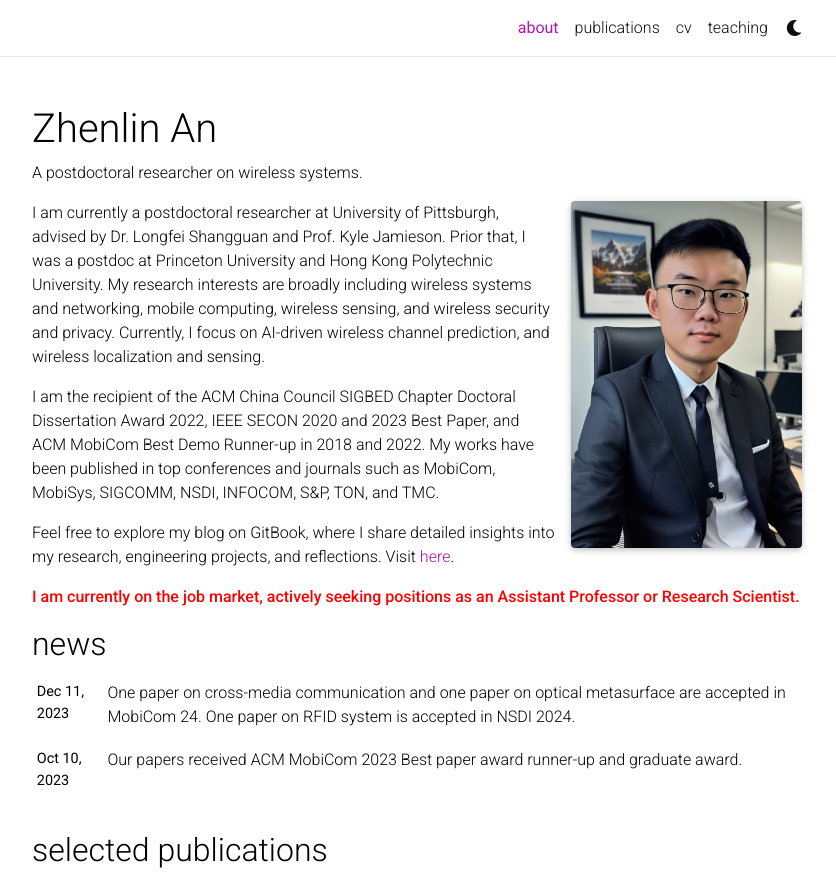
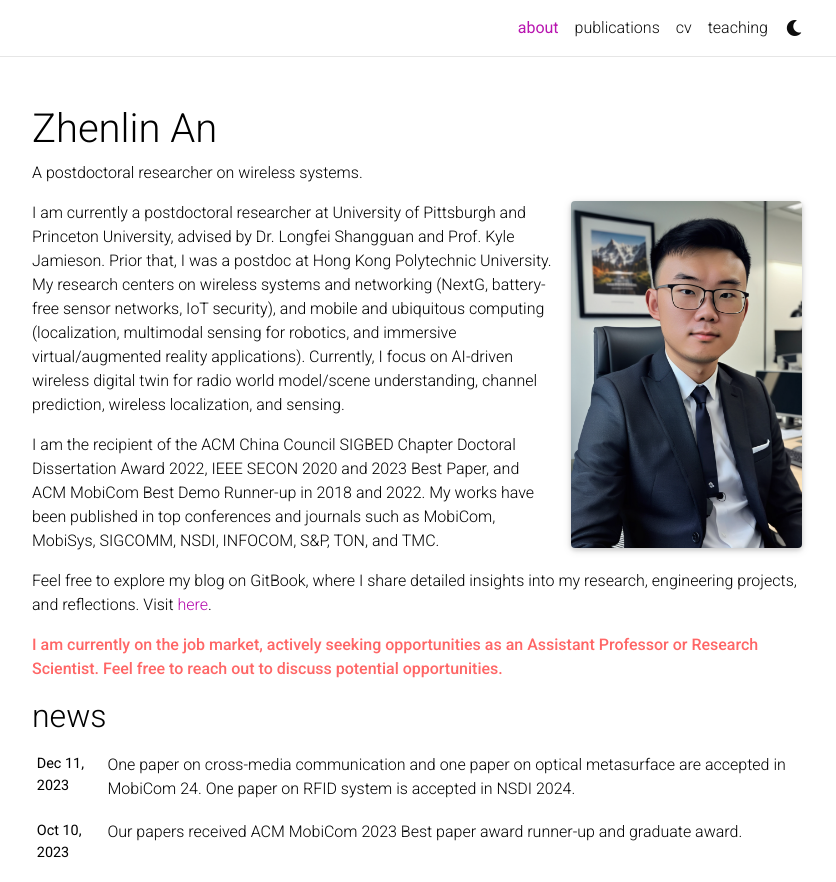
Before and after one commit to Anplus/anplus.github.io, a Jekyll site: the page built from _pages/about.md, in a window 1280 px wide and 1243 px high, cut to the strip 0-882 px from the top of the window. Shown: the whole strip, without its empty margins (223-1059 px from the left). Built offline with Jekyll 4.4.1, drawn with Linux system fonts in a browser that asks for light colours; full-size pictures stand in for the smaller copies a plugin makes; comment, search, counter and statistics services are not loaded; a style sheet for code colours, icons or effects is not loaded.

Commit message:
Update about.md

```diff
--- a/_pages/about.md
+++ b/_pages/about.md
@@ -15,13 +15,13 @@ selected_papers: true # includes a list of papers marked as "selected={true}"
 social: true  # includes social icons at the bottom of the page
 ---
 
-I am currently a postdoctoral researcher at University of Pittsburgh, advised by Dr. Longfei Shangguan and Prof. Kyle Jamieson. Prior that, I was a postdoc at Princeton University and Hong Kong Polytechnic University. My research interests are broadly including wireless systems and networking, mobile computing, wireless sensing, and wireless security and privacy. Currently, I focus on AI-driven wireless channel prediction, and wireless localization and sensing.
+I am currently a postdoctoral researcher at University of Pittsburgh and Princeton University, advised by Dr. Longfei Shangguan and Prof. Kyle Jamieson. Prior that, I was a postdoc at Hong Kong Polytechnic University. My research centers on wireless systems and networking (NextG, battery-free sensor networks, IoT security), and mobile and ubiquitous computing (localization, multimodal sensing for robotics, and immersive virtual/augmented reality applications). Currently, I focus on AI-driven wireless digital twin for radio world model/scene understanding, channel prediction, wireless localization, and sensing.
 
 I am the recipient of the ACM China Council SIGBED Chapter Doctoral Dissertation Award 2022, IEEE SECON 2020 and 2023 Best Paper, and ACM MobiCom Best Demo Runner-up in 2018 and 2022. My works have been published in top conferences and journals such as MobiCom, MobiSys, SIGCOMM, NSDI, INFOCOM, S&P, TON, and TMC.
 
 Feel free to explore my blog on GitBook, where I share detailed insights into my research, engineering projects, and reflections. Visit [here](https://anplus.gitbook.io/anplus).
 
-<p><strong style="color:red;">I am currently on the job market, actively seeking positions as an Assistant Professor or Research Scientist.</strong></p>
+<p><strong style="color:#FF6666;">I am currently on the job market, actively seeking opportunities as an Assistant Professor or Research Scientist. Feel free to reach out to discuss potential opportunities.</strong></p>
 
 <!-- Write your biography here. Tell the world about yourself. Link to your favorite [subreddit](http://reddit.com). You can put a picture in, too. The code is already in, just name your picture `prof_pic.jpg` and put it in the `img/` folder.
 
```
